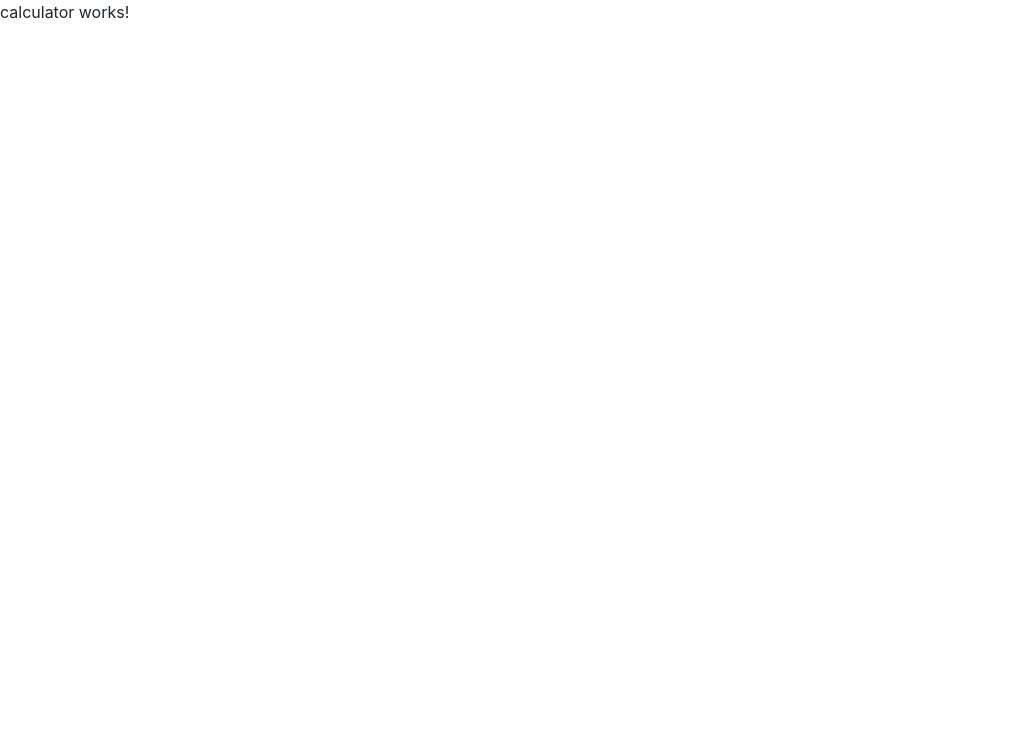
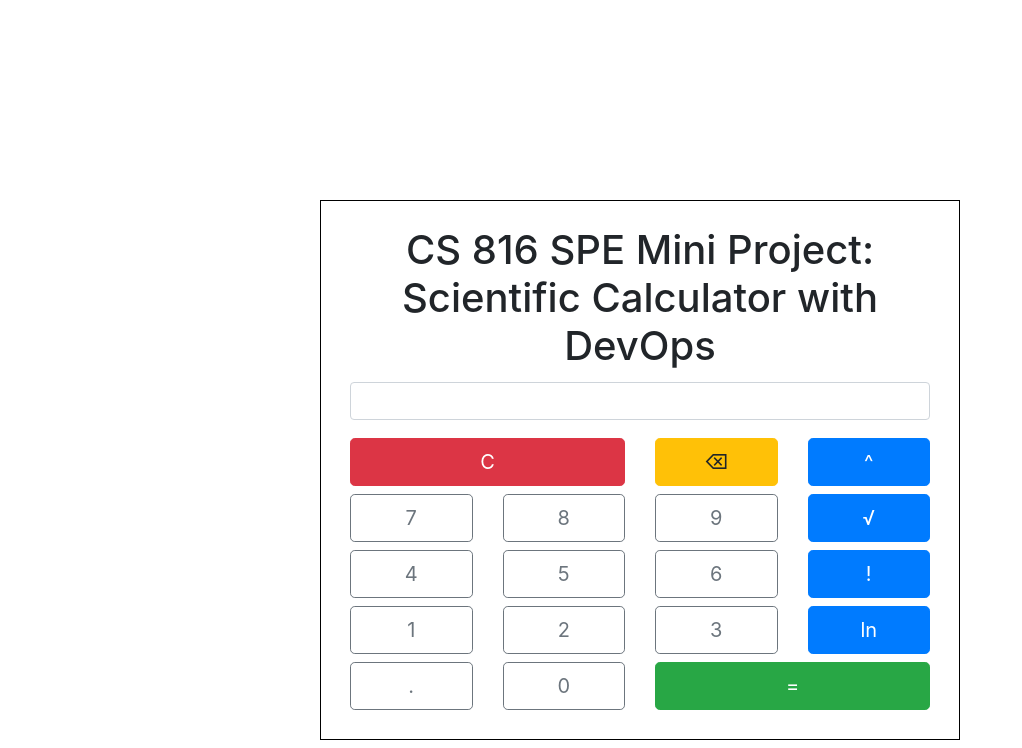
Before and after one commit to KrishnaPhalgun5168/CS816-SPE-Mini-Project, an Angular app: page / in a window 1280 px wide. Shown: the top 748 px of the page, without its empty margins (0-1022 px from the left). Built offline with nearby package versions, Linux system fonts and the light colour scheme.

Commit message:
added calculator v0

```diff
--- a/src/app/calculator/calculator.component.css
+++ b/src/app/calculator/calculator.component.css
@@ -0,0 +1,22 @@
+.calc-surface {
+  margin: auto;
+  height: 100vh;
+  position: relative;
+}
+
+.calc-box {
+  position: absolute;
+  top: 0;
+  bottom: 0;
+  left: 0;
+  right: 0;
+  margin: auto;
+  width: 50vw;
+  height: 50vh;
+}
+
+.calculator {
+  padding: 25px;
+  border: 1px black;
+  border-style: solid;
+}
--- a/src/app/calculator/calculator.component.html
+++ b/src/app/calculator/calculator.component.html
@@ -1 +1,205 @@
-<p>calculator works!</p>
+<div class="calc-surface">
+  <div class="calc-box">
+    <div class="calculator container-fluid">
+      <h1 class="text-center">
+        CS 816 SPE Mini Project: Scientific Calculator with DevOps
+      </h1>
+      <div class="column">
+        <div class="col-sm p-1">
+          <div class="row">
+            <div class="col-sm">
+              <div class="input-group">
+                <div class="form-control text-lg-right" type="text">
+                  {{ input }}
+                </div>
+              </div>
+            </div>
+          </div>
+        </div>
+        <div style="height: 10px; width: 100%; clear: both"></div>
+        <div class="col-sm p-1">
+          <div class="row">
+            <div class="col-sm-6">
+              <button
+                class="btn btn-lg btn-danger col-sm"
+                type="button"
+                (click)="allClear()"
+              >
+                C
+              </button>
+            </div>
+            <div class="col-sm-3">
+              <button
+                class="btn btn-lg btn-warning col-sm"
+                type="button"
+                (click)="clear()"
+              >
+                ⌫
+              </button>
+            </div>
+            <div class="col-sm-3">
+              <button
+                class="btn btn-lg btn-primary col-sm"
+                type="button"
+                (click)="pressOperator('^')"
+              >
+                ^
+              </button>
+            </div>
+          </div>
+        </div>
+        <div class="col-sm p-1">
+          <div class="row">
+            <div class="col-sm-3">
+              <button
+                class="btn btn-lg btn-outline-secondary col-sm"
+                type="button"
+                (click)="pressNum('7')"
+              >
+                7
+              </button>
+            </div>
+            <div class="col-sm-3">
+              <button
+                class="btn btn-lg btn-outline-secondary col-sm"
+                type="button"
+                (click)="pressNum('8')"
+              >
+                8
+              </button>
+            </div>
+            <div class="col-sm-3">
+              <button
+                class="btn btn-lg btn-outline-secondary col-sm"
+                type="button"
+                (click)="pressNum('9')"
+              >
+                9
+              </button>
+            </div>
+            <div class="col-sm-3">
+              <button
+                class="btn btn-lg btn-primary col-sm"
+                type="button"
+                (click)="pressOperator('√')"
+              >
+                √
+              </button>
+            </div>
+          </div>
+        </div>
+        <div class="col-sm p-1">
+          <div class="row">
+            <div class="col-sm-3">
+              <button
+                class="btn btn-lg btn-outline-secondary col-sm"
+                type="button"
+                (click)="pressNum('4')"
+              >
+                4
+              </button>
+            </div>
+            <div class="col-sm-3">
+              <button
+                class="btn btn-lg btn-outline-secondary col-sm"
+                type="button"
+                (click)="pressNum('5')"
+              >
+                5
+              </button>
+            </div>
+            <div class="col-sm-3">
+              <button
+                class="btn btn-lg btn-outline-secondary col-sm"
+                type="button"
+                (click)="pressNum('6')"
+              >
+                6
+              </button>
+            </div>
+            <div class="col-sm-3">
+              <button
+                class="btn btn-lg btn-primary col-sm"
+                type="button"
+                (click)="pressOperator('!')"
+              >
+                !
+              </button>
+            </div>
+          </div>
+        </div>
+        <div class="col-sm p-1">
+          <div class="row">
+            <div class="col-sm-3">
+              <button
+                class="btn btn-lg btn-outline-secondary col-sm"
+                type="button"
+                (click)="pressNum('1')"
+              >
+                1
+              </button>
+            </div>
+            <div class="col-sm-3">
+              <button
+                class="btn btn-lg btn-outline-secondary col-sm"
+                type="button"
+                (click)="pressNum('2')"
+              >
+                2
+              </button>
+            </div>
+            <div class="col-sm-3">
+              <button
+                class="btn btn-lg btn-outline-secondary col-sm"
+                type="button"
+                (click)="pressNum('3')"
+              >
+                3
+              </button>
+            </div>
+            <div class="col-sm-3">
+              <button
+                class="btn btn-lg btn-primary col-sm"
+                type="button"
+                (click)="pressOperator('ln')"
+              >
+                ln
+              </button>
+            </div>
+          </div>
+        </div>
+        <div class="col-sm p-1">
+          <div class="row">
+            <div class="col-sm-3">
+              <button
+                class="btn btn-lg btn-outline-secondary col-sm"
+                type="button"
+                (click)="pressNum('.')"
+              >
+                .
+              </button>
+            </div>
+            <div class="col-sm-3">
+              <button
+                class="btn btn-lg btn-outline-secondary col-sm"
+                type="button"
+                (click)="pressNum('0')"
+              >
+                0
+              </button>
+            </div>
+            <div class="col-sm-6">
+              <button
+                class="btn btn-lg btn-success col-sm"
+                type="button"
+                (click)="getAnswer()"
+              >
+                =
+              </button>
+            </div>
+          </div>
+        </div>
+      </div>
+    </div>
+  </div>
+</div>
--- a/src/app/calculator/calculator.component.ts
+++ b/src/app/calculator/calculator.component.ts
@@ -1,15 +1,78 @@
 import { Component, OnInit } from '@angular/core';
+import { log, pow, sqrt, gamma } from 'mathjs';
 
 @Component({
   selector: 'app-calculator',
   templateUrl: './calculator.component.html',
-  styleUrls: ['./calculator.component.css']
+  styleUrls: ['./calculator.component.css'],
 })
 export class CalculatorComponent implements OnInit {
+  input: string = '';
 
-  constructor() { }
-
-  ngOnInit(): void {
+  constructor() {
+    this.input = '';
   }
 
+  ngOnInit(): void {}
+
+  pressNum(num: string) {
+    if (num == '.') {
+      if (this.input != '') {
+        if (this.input.indexOf('.') >= 0) return;
+      } else {
+        this.input = '0';
+      }
+    }
+    if (num == '0') {
+      if (this.input == '' || this.input == '0') return;
+    }
+    this.input = this.input + num;
+  }
+
+  pressOperator(op: string) {
+    if (this.input != '' && this.operator() == '') {
+      if (op == '^') {
+        this.input += '^';
+      } else {
+        this.input = this.calcAnswer(op);
+      }
+    }
+  }
+
+  operator(): string {
+    for (const x of ['^', '!', 'ln', '√']) {
+      if (this.input.indexOf(x) != -1) return x;
+    }
+    return '';
+  }
+
+  calcAnswer(op: string) {
+    if (op == '=') {
+      if (this.operator() == '^') {
+        const powArray = this.input.split('^');
+        return pow(parseFloat(powArray[0]), parseFloat(powArray[1])).toString();
+      } else return this.input;
+    } else if (op == 'ln') {
+      return log(parseFloat(this.input)).toString();
+    } else if (op == '!') {
+      return gamma(parseFloat(this.input) + 1).toString();
+    } else if (op == '√') {
+      return sqrt(parseFloat(this.input)).toString();
+    }
+    return '';
+  }
+
+  getAnswer() {
+    this.input = this.calcAnswer('=');
+  }
+
+  clear() {
+    if (this.input != '') {
+      this.input = this.input.slice(0, this.input.length - 1);
+    }
+  }
+
+  allClear() {
+    this.input = '';
+  }
 }
```
